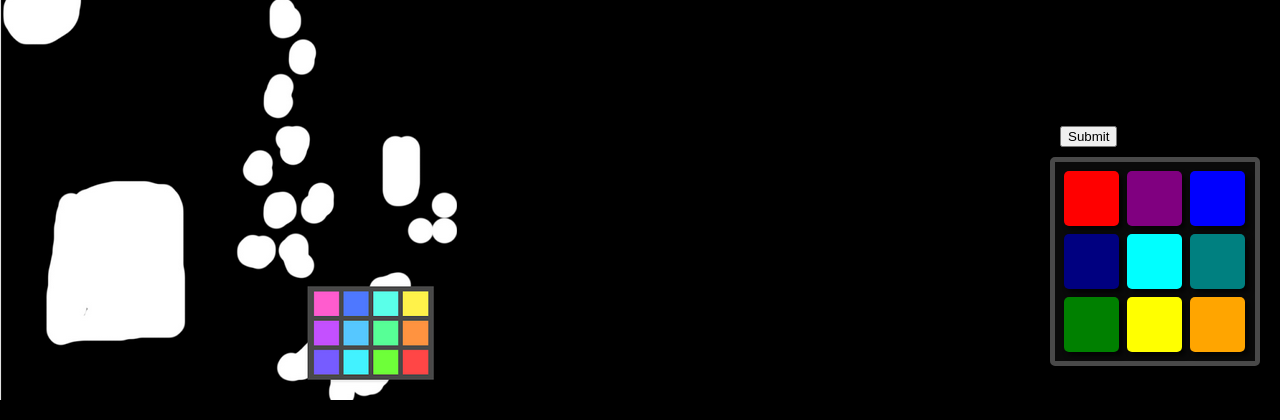
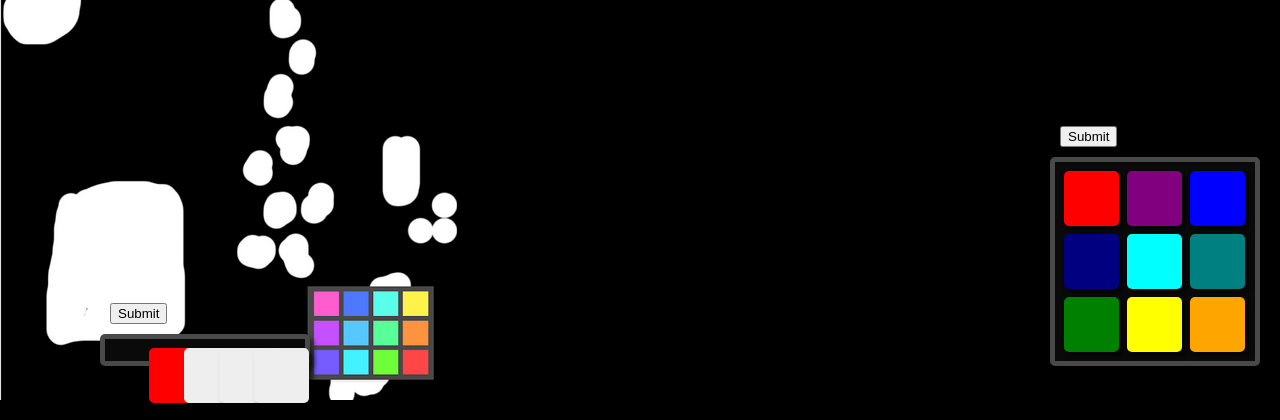
Before and after one commit to apollo-inspire/cle3_interactive_design_webapp, a PHP site: page /live/colorpicker in a window 1280 px wide. Shown: the part 414-834 px from the top of the page. Run offline with PHP 8.4, Linux system fonts and the light colour scheme.

Commit message:
Updated colorpicker

```diff
--- a/css/colorpicker.css
+++ b/css/colorpicker.css
@@ -56,3 +56,89 @@
 #orange {
     background-color: orange
 }
+
+
+rand {
+
+    list-style-type: none;
+    margin: 200px;
+
+    text-decoration: none;
+    padding: 20px;
+    color: white;
+    background-color: #3d3aa6;
+    box-shadow: 4px 4px 5px rgba(0,0,0,0.7);
+    width: 100px;
+
+}
+
+
+
+
+/* The container */
+.checkmark-container {
+    display: block;
+    position: relative;
+    padding-left: 35px;
+    margin-bottom: 12px;
+    cursor: pointer;
+    font-size: 22px;
+    -webkit-user-select: none;
+    -moz-user-select: none;
+    -ms-user-select: none;
+    user-select: none;
+}
+
+/* Hide the browser's default radio button */
+.checkmark-container input {
+    position: absolute;
+    opacity: 0;
+    cursor: pointer;
+}
+
+/* Create a custom radio button */
+.checkmark {
+    position: absolute;
+    width: 55px;
+    height: 55px;
+    margin: 4px;
+
+    border-radius: 5px;
+    background-color: #eee;
+
+    text-decoration: none;
+
+    color: white;
+    box-shadow: 4px 4px 5px rgba(0,0,0,0.7);
+
+
+
+}
+
+/* On mouse-over, add a grey background color */
+.checkmark-container:hover input ~ .checkmark {
+    background-color: #ccc;
+}
+
+/* When the radio button is checked, add a blue background */
+.checkmark-container input:checked ~ .checkmark {
+    background-color: #2196F3;
+}
+
+/* Create the indicator (the dot/circle - hidden when not checked) */
+.checkmark:after {
+    content: "";
+    position: absolute;
+    display: none;
+}
+
+/* Show the indicator (dot/circle) when checked */
+.checkmark-container input:checked ~ .checkmark:after {
+    display: block;
+}
+
+/* Style the indicator (dot/circle) */
+.checkmark-container .checkmark:after {
+
+
+}
--- a/live/colorpicker/index.php
+++ b/live/colorpicker/index.php
@@ -35,6 +35,35 @@
     </div>
 
 
+    <div class="colorpicker" style="left:100px">
+        <form action="../../backend/database/insertdb.php" method="POST">
+            <input type="submit" name="colorsubmit" style="margin: 10px;">
+            <div class="colorpicker-container">
+
+                <label class="checkmark-container">
+                    <input type="radio" value="red" name="color" class="button2 color" id="red">
+                    <span class="checkmark button2 color" id="red"></span>
+                </label>
+                <label class="checkmark-container">
+                    <input type="radio" name="radio">
+                    <span class="checkmark"></span>
+                </label>
+                <label class="checkmark-container">
+                    <input type="radio" name="radio">
+                    <span class="checkmark"></span>
+                </label>
+                <label class="checkmark-container">
+                    <input type="radio" name="radio">
+                    <span class="checkmark"></span>
+                </label>
+
+
+            </div>
+        </form>
+    </div>
+
+
+
 
 </main>
 
```
Also changed, not shown: css/style.css (line endings or trailing spaces).
